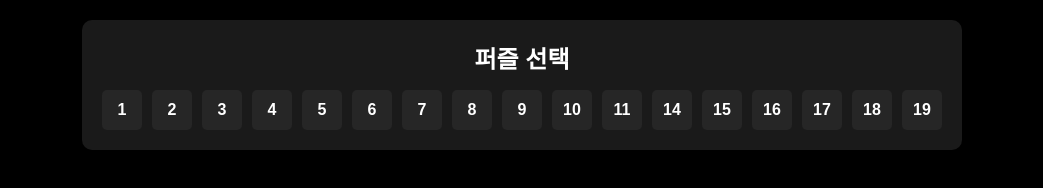
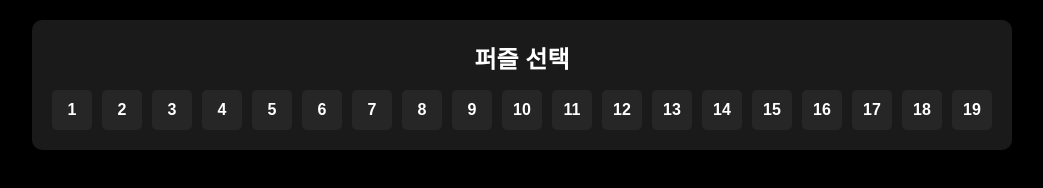
Before and after one commit to chu-rit/Aqre, a plain HTML site: page answer.html in a window 1280 px wide. Shown: the whole page, without its empty margins (118-1161 px from the left). Drawn offline with Linux system fonts and the light colour scheme.

Commit message:
퍼즐 추가 및 디자인

```diff
--- a/puzzles.js
+++ b/puzzles.js
@@ -355,6 +355,93 @@ const PUZZLE_MAPS = [
         ]
     },
     {   // 12
+        id: 12,
+        name: "level 12",
+        size: 6,
+        areas: [
+            {
+                cells: [[0,2], [0,3],
+                        [1,2], [1,3]],
+                required: 3
+            },
+            {
+                cells: [[1, 0], [1, 1],
+                        [2, 0], [2, 1]],
+                required: 2
+            },
+            {
+                cells: [[1, 4], [1, 5],
+                        [2, 4], [2, 5]],
+                required: 1
+            },
+            {
+                cells: [[5, 2], [5, 3]],
+                required: 1
+            },
+            {
+                cells: [[2, 2], [2, 3],
+                        [3, 0], [3, 1], [3, 2], [3, 3], [3, 4], [3, 5],
+                        [4, 1], [4, 2], [4, 3], [4, 4]],
+                required: 'J'
+            }
+        ],
+        initialState: [
+            [2, 2, 0, 0, 2, 2],
+            [2, 0, 0, 0, 0, 2],
+            [0, 2, 0, 0, 2, 0],
+            [0, 0, 0, 0, 0, 0],
+            [2, 0, 0, 0, 0, 2],
+            [2, 2, 0, 0, 2, 2]
+        ]
+    },
+    {   // 13
+        id: 13,
+        name: "level 13",
+        size: 6,
+        areas: [
+            {
+                cells: [[0, 0], [0, 1],
+                        [1, 0], [1, 1]],
+                required: 'J'
+            },
+            {
+                cells: [[0, 3], [0, 4],
+                        [1, 3], [1, 4]],
+                required: 3
+            },
+            // {
+            //     cells: [[5, 4]],
+            //     required: 1
+            // },
+            {
+                cells: [[0, 2], [1, 2], [2, 2], [3, 2]],
+                required: 1
+            },
+            {
+                cells: [[2, 0], [2, 1],
+                        [3, 0], [3, 1],
+                        [4, 0], [4, 1],
+                        [5, 1]
+                    ],
+                required: 6
+            },
+            {
+                cells: [[3, 3], [3, 4],
+                        [4, 3], [4, 4],
+                        [5, 3], [5, 4]],
+                required: 5
+            }
+        ],
+        initialState: [
+            [0, 0, 0, 0, 0, 2],
+            [0, 0, 0, 0, 0, 2],
+            [0, 0, 0, 0, 0, 2],
+            [0, 0, 0, 0, 0, 2],
+            [0, 0, 2, 0, 0, 2],
+            [0, 0, 2, 0, 0, 2]
+        ]
+    },
+    {   // 14
         id: 14,
         name: "Level 14",
         size: 5,
@@ -406,7 +493,7 @@ const PUZZLE_MAPS = [
             [0, 0, 0, 0, 2]
         ]
     },
-    {   // 13
+    {   // 15
         id: 15,
         name: "Level 15",
         size: 5,
@@ -458,7 +545,7 @@ const PUZZLE_MAPS = [
             [0, 0, 0, 0, 0]
         ]
     },
-    {   // 14
+    {   // 15
         id: 16,
         name: "Level 16",
         size: 5,
@@ -507,7 +594,7 @@ const PUZZLE_MAPS = [
             [0, 0, 0, 0, 0]
         ]
     },
-    {   // 15
+    {   // 16
         id: 17,
         name: "Level 17",
         size: 6,
@@ -554,7 +641,7 @@ const PUZZLE_MAPS = [
             [2, 0, 0, 0, 0, 2],
         ],
     },
-    {   // 16
+    {   // 17
         id: 18,
         name: "Level 18",
         size: 6,
@@ -611,7 +698,7 @@ const PUZZLE_MAPS = [
             [0, 0, 0, 0, 0, 2],
         ],
     },
-    {   // 17
+    {   // 18
         id: 19,
         name: "Level 19",
         size: 6,
--- a/styles.css
+++ b/styles.css
@@ -569,7 +569,7 @@ body {
 
 #basicLevelGrid {
     position: relative;
-    margin-bottom: 30px;
+    margin-bottom: 30px; /* 기본 레벨 아래 마진 추가 */
     padding: 15px;
     border: 3px dashed #3498db;
     border-radius: var(--border-radius);
@@ -611,6 +611,8 @@ body {
     letter-spacing: 1px;
     position: relative;
     overflow: hidden;
+    margin-bottom: 5px;
+    margin-top: 5px;
 }
 
 .level-btn::before {
```
